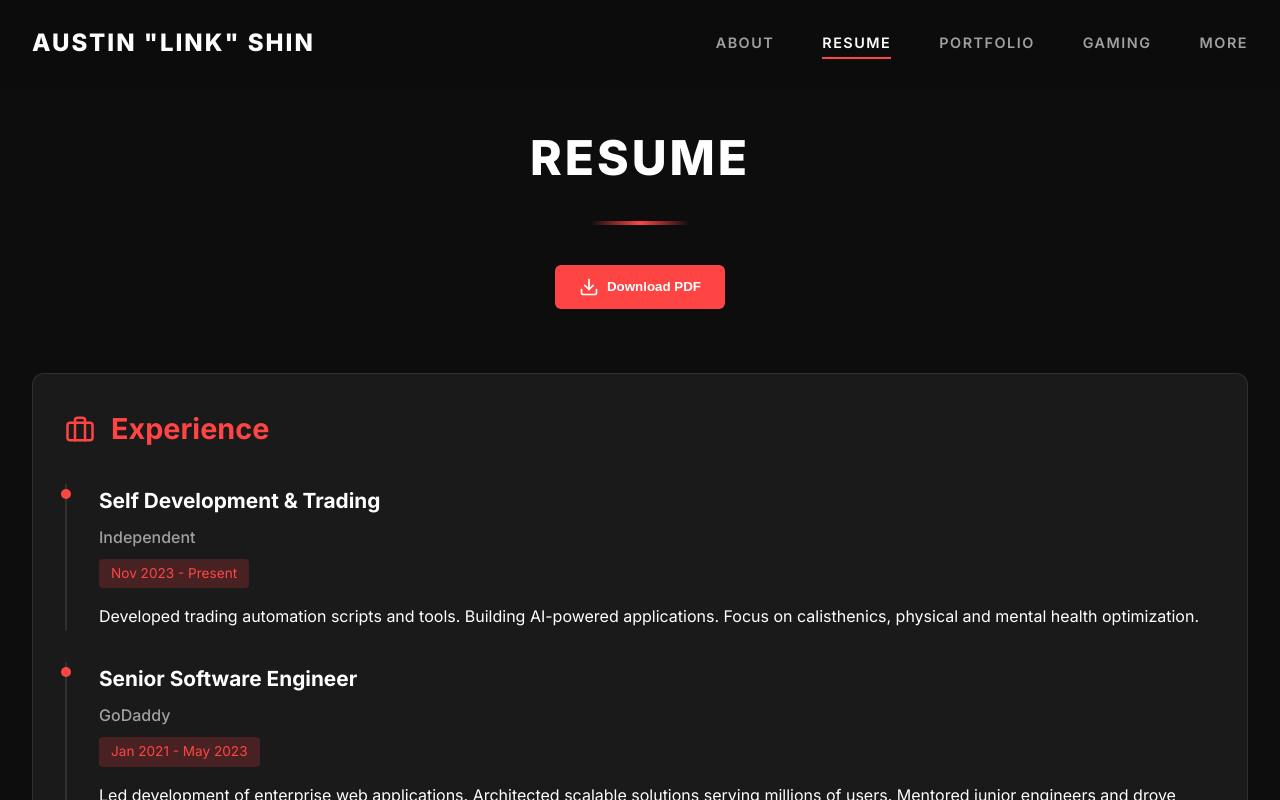
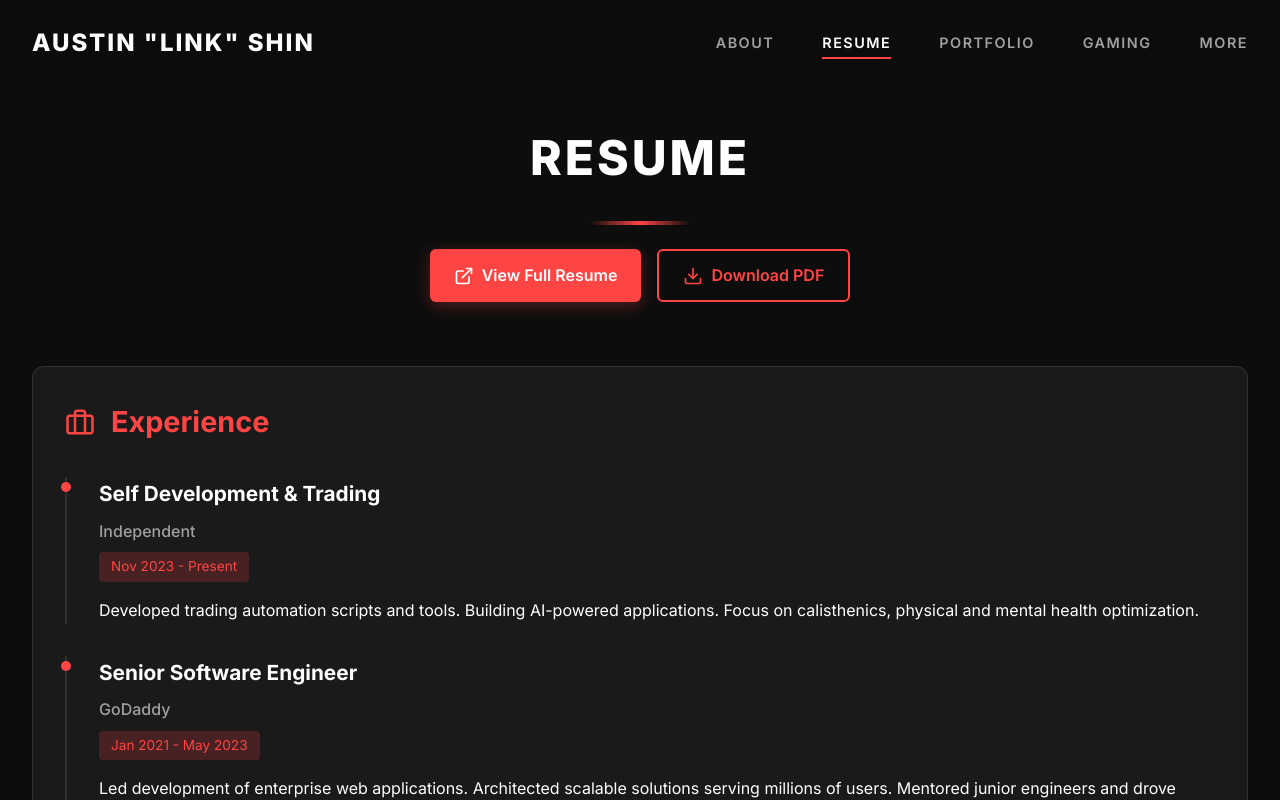
Before and after one commit to austinshin/portfolio, a React (Vite) app: page /resume in a window 1280 px wide. Shown: the top 800 px of the page. Built offline with nearby package versions, Linux system fonts and the light colour scheme.

Commit message:
feat: Add Google Docs resume link - dual buttons for view online and download PDF

```diff
--- a/src/pages/Pages.css
+++ b/src/pages/Pages.css
@@ -92,18 +92,47 @@
 }
 
 /* Resume Page */
+.resume-actions {
+  display: flex;
+  gap: 1rem;
+  margin-top: 1.5rem;
+  flex-wrap: wrap;
+  justify-content: center;
+}
+
 .download-btn {
   display: inline-flex;
   align-items: center;
   gap: 0.5rem;
-  background: var(--accent);
-  color: var(--text-primary);
   border: none;
   padding: 0.75rem 1.5rem;
   border-radius: 6px;
   font-weight: 600;
   cursor: pointer;
-  margin-top: 1rem;
+  text-decoration: none;
+  transition: all 0.3s ease;
+}
+
+.download-btn.primary {
+  background: var(--accent);
+  color: var(--text-primary);
+  box-shadow: 0 4px 15px rgba(255, 68, 68, 0.3);
+}
+
+.download-btn.primary:hover {
+  background: var(--accent-hover);
+  box-shadow: 0 6px 20px rgba(255, 68, 68, 0.4);
+}
+
+.download-btn.secondary {
+  background: transparent;
+  color: var(--accent);
+  border: 2px solid var(--accent);
+}
+
+.download-btn.secondary:hover {
+  background: var(--accent);
+  color: var(--text-primary);
 }
 
 .resume-content {
--- a/src/pages/Resume.tsx
+++ b/src/pages/Resume.tsx
@@ -1,5 +1,5 @@
 import { motion } from 'framer-motion'
-import { Briefcase, GraduationCap, Award, Download } from 'lucide-react'
+import { Briefcase, GraduationCap, Award, Download, ExternalLink } from 'lucide-react'
 import './Pages.css'
 
 const Resume = () => {
@@ -82,14 +82,29 @@ const Resume = () => {
       >
         <h1>RESUME</h1>
         <div className="header-line"></div>
-        <motion.button
-          className="download-btn"
-          whileHover={{ scale: 1.05 }}
-          whileTap={{ scale: 0.95 }}
-        >
-          <Download size={20} />
-          Download PDF
-        </motion.button>
+        <div className="resume-actions">
+          <motion.a
+            href="https://docs.google.com/document/d/1ymPbw5Vk9lI6TSC7xU1gq7BXzcX22zJiqdWdqtFteeY/edit?usp=sharing"
+            target="_blank"
+            rel="noopener noreferrer"
+            className="download-btn primary"
+            whileHover={{ scale: 1.05 }}
+            whileTap={{ scale: 0.95 }}
+          >
+            <ExternalLink size={20} />
+            View Full Resume
+          </motion.a>
+          <motion.a
+            href="/resume.pdf"
+            download="Austin_Link_Shin_Resume.pdf"
+            className="download-btn secondary"
+            whileHover={{ scale: 1.05 }}
+            whileTap={{ scale: 0.95 }}
+          >
+            <Download size={20} />
+            Download PDF
+          </motion.a>
+        </div>
       </motion.div>
 
       <div className="resume-content">
```
